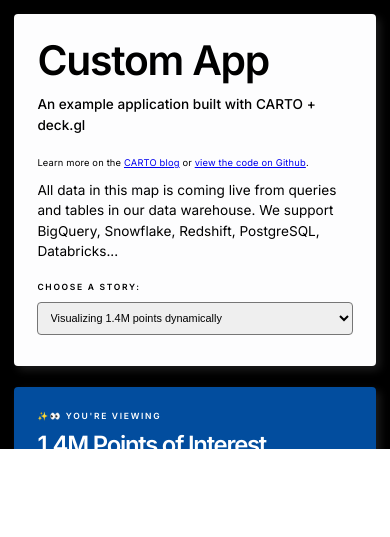
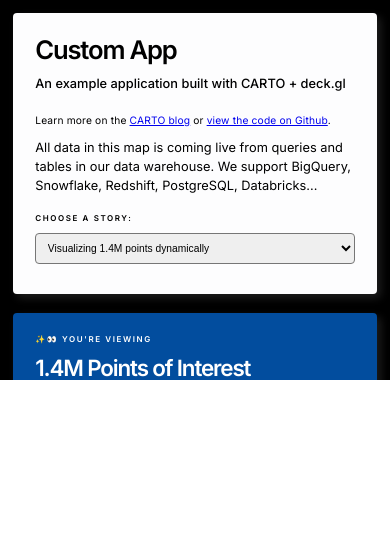
Before and after one commit to CartoDB/custom-geospatial-app-2023-blogpost-example, a website built with Vite: page index.html in a window 390 px wide. Built offline with nearby package versions, Linux system fonts and the light colour scheme; no server answers; what @deck.gl/carto, @deck.gl/core would draw is missing.

Commit message:
small adjustments

```diff
--- a/src/style.css
+++ b/src/style.css
@@ -3,9 +3,9 @@
 body,
 html {
   height: 100%;
+  width: 100%;
   overflow: hidden;
   position: fixed;
-  width: 100%;
   font-family: Inter, sans-serif;
   font-weight: 400;
   font-size: 1rem;
@@ -185,7 +185,7 @@
 @media screen and (max-width: 800px) {
 
   html {
-    font-size: 85%;
+    font-size: 80%;
   }
 
   .context {
@@ -196,38 +196,19 @@
     bottom: auto;
     overflow: auto;
     max-width: 100vw;
-    height: 45vh;
+    height: 42vh;
     margin: 0;
     padding: 1rem;
     background-color: black;
     border-bottom: 0.4rem solid white;
   }
 
-}
-
-@media screen and (max-width: 800px) {
-
-  .context {
-    position: absolute;
-    top: 0;
-    left: 0;
-    right: 0;
-    bottom: auto;
-    overflow: auto;
-    height: 50vh;
-    margin: 0;
-    padding: 1rem;
-    background-color: black;
-    border-bottom: 0.4rem solid white;
-    box-shadow: inset 1rem 1rem 1rem black;
+  h1 {
+    font-size: 2rem;
   }
 
-  .map {
-    position: absolute;
-    top: 50vh;
-    left: 0;
-    right: 0;
-    bottom: 0;
+  .caption {
+    font-size: 0.8rem;
   }
 
 }
```
